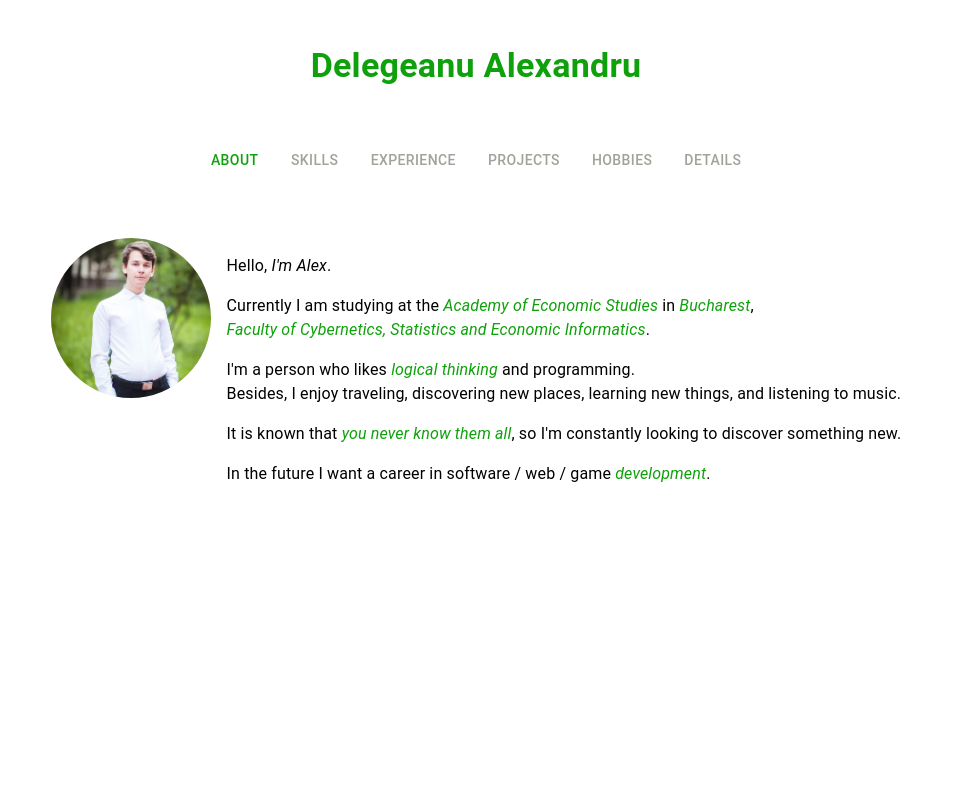
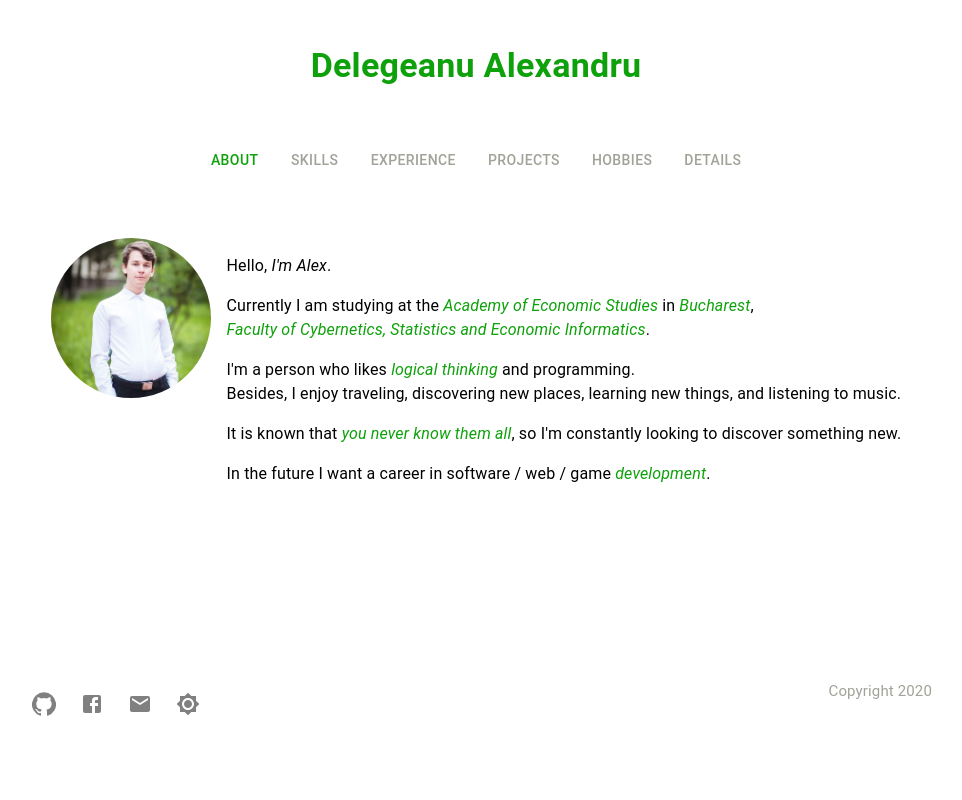
Before and after one commit to TheAncientOwl/personal-page, a React (Create React App) app: page / in a window 1280 px wide. Shown: the top 800 px of the page, without its empty margins (164-1126 px from the left). Built offline with nearby package versions, Linux system fonts and the light colour scheme.

Commit message:
revert minHeight to 50vh.

```diff
--- a/src/components/AppContent.jsx
+++ b/src/components/AppContent.jsx
@@ -8,7 +8,7 @@ const useStyles = makeStyles({
   root: {
     marginTop: '50px',
     textAlign: 'center',
-    minHeight: '80vh',
+    minHeight: '50vh',
   },
 });
 
```
